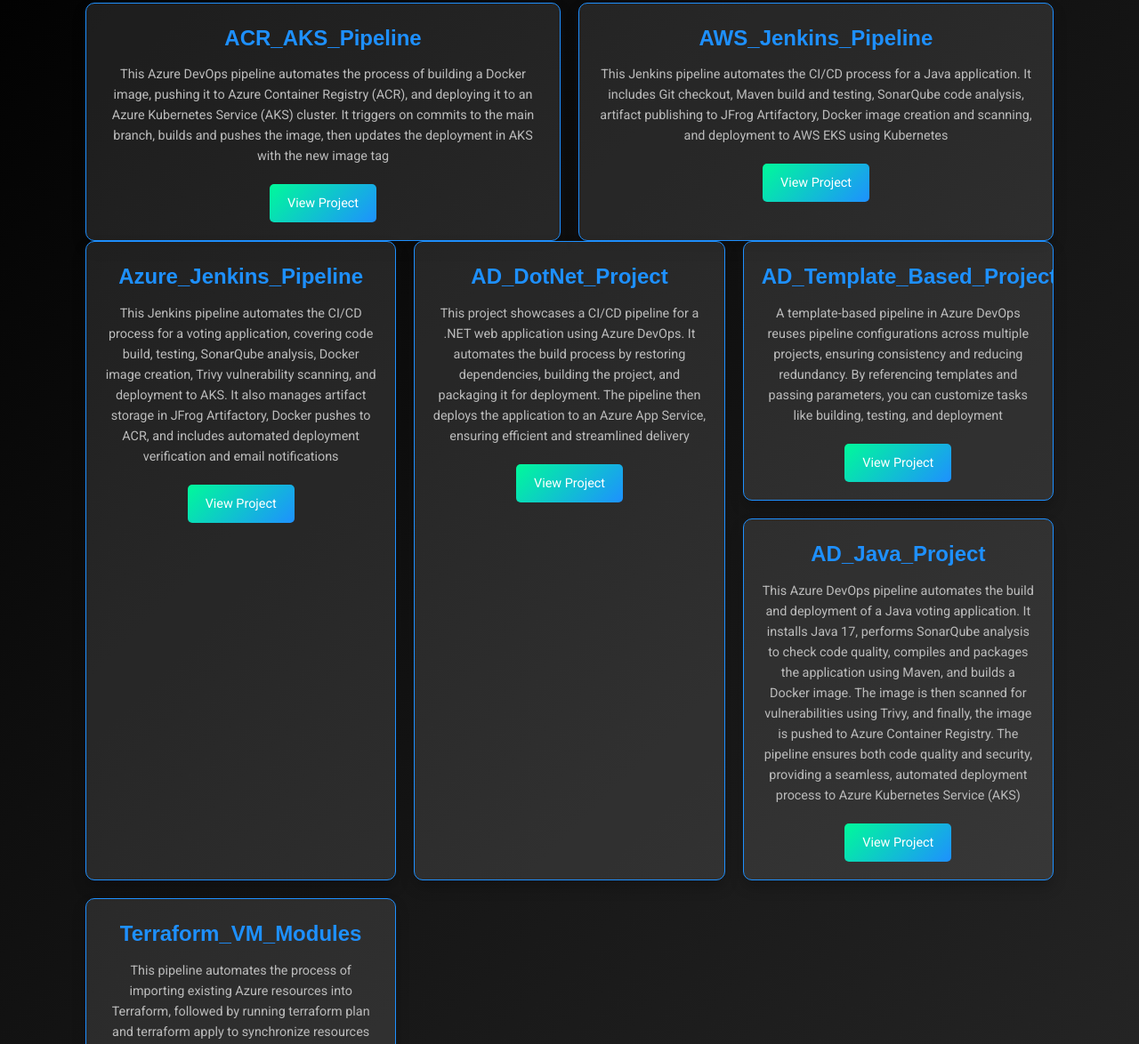
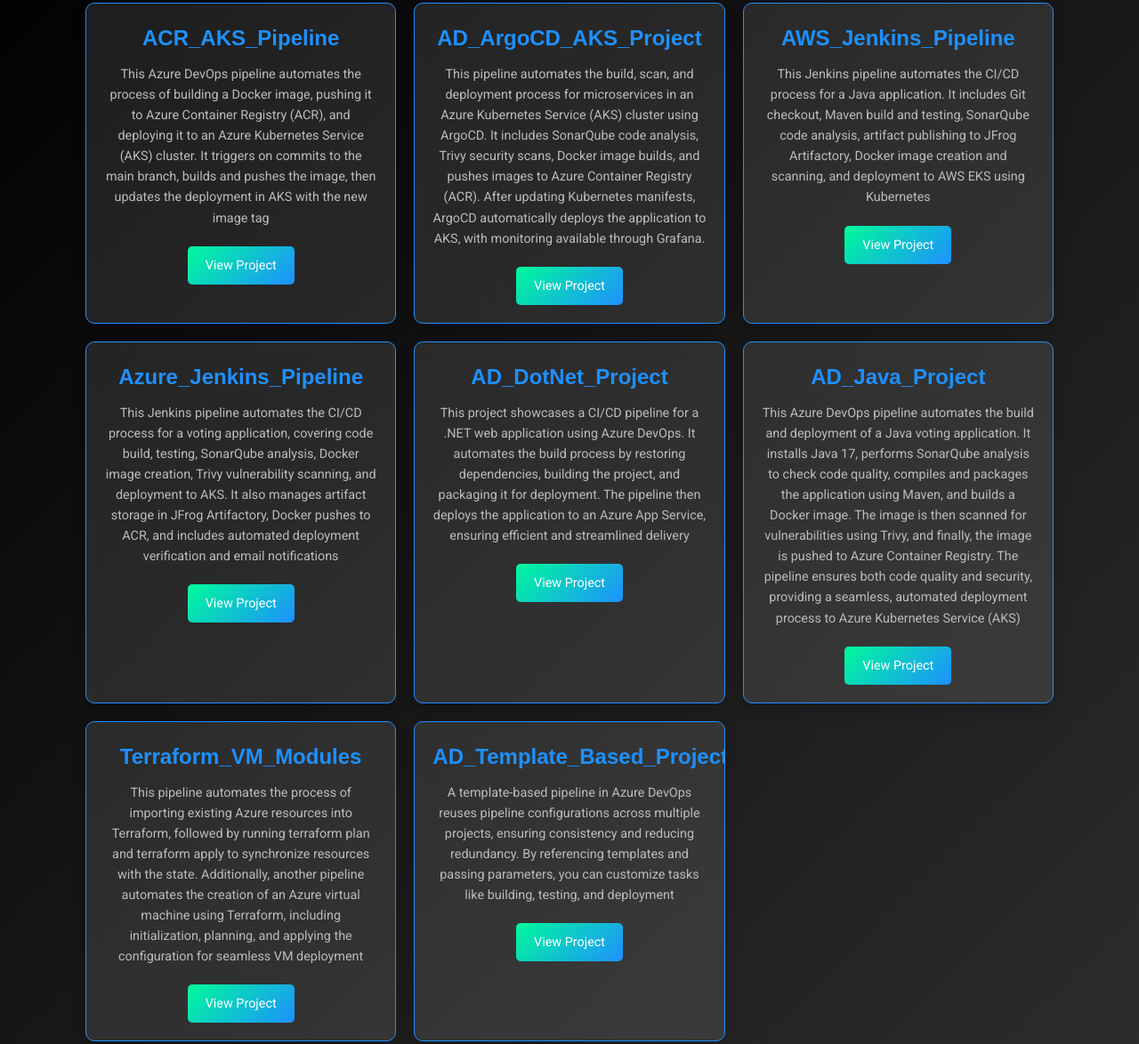
Before and after one commit to devops839/devops839.github.io, a plain HTML site: page index.html in a window 1280 px wide. Shown: the part 903-2077 px from the top of the page at 89% size. Drawn offline with Linux system fonts and the light colour scheme.

Commit message:
Update index.html

```diff
--- a/index.html
+++ b/index.html
@@ -44,12 +44,15 @@
                     <a href="https://github.com/devops839/AD_ACR_AKS_Pipeline" target="_blank" class="btn">View Project</a>
                 </div>
                 <div class="project-card">
+                    <h3>AD_ArgoCD_AKS_Project</h3>
+                    <p>This pipeline automates the build, scan, and deployment process for microservices in an Azure Kubernetes Service (AKS) cluster using ArgoCD. It includes SonarQube code analysis, Trivy security scans, Docker image builds, and pushes images to Azure Container Registry (ACR). After updating Kubernetes manifests, ArgoCD automatically deploys the application to AKS, with monitoring available through Grafana.</p>
+                    <a href="https://github.com/devops839/AD_ArgoCD_AKS_Project" target="_blank" class="btn">View Project</a>
+                </div>
+                <div class="project-card">
                     <h3>AWS_Jenkins_Pipeline</h3>
                     <p>This Jenkins pipeline automates the CI/CD process for a Java application. It includes Git checkout, Maven build and testing, SonarQube code analysis, artifact publishing to JFrog Artifactory, Docker image creation and scanning, and deployment to AWS EKS using Kubernetes</p>
                     <a href="https://github.com/devops839/AWS_Jenkins_Pipeline" target="_blank" class="btn">View Project</a>
                 </div>
-            </div>
-            <div class="project-list">
                 <div class="project-card">
                     <h3>Azure_Jenkins_Pipeline</h3>
                     <p>This Jenkins pipeline automates the CI/CD process for a voting application, covering code build, testing, SonarQube analysis, Docker image creation, Trivy vulnerability scanning, and deployment to AKS. It also manages artifact storage in JFrog Artifactory, Docker pushes to ACR, and includes automated deployment verification and email notifications</p>
@@ -60,28 +63,20 @@
                     <p>This project showcases a CI/CD pipeline for a .NET web application using Azure DevOps. It automates the build process by restoring dependencies, building the project, and packaging it for deployment. The pipeline then deploys the application to an Azure App Service, ensuring efficient and streamlined delivery</p>
                     <a href="https://github.com/devops839/CoffeeShop-DotNet" target="_blank" class="btn">View Project</a>
                 </div>
-            <div class="project-list">
-                <div class="project-card">
-                    <h3>AD_Template_Based_Project</h3>
-                    <p>A template-based pipeline in Azure DevOps reuses pipeline configurations across multiple projects, ensuring consistency and reducing redundancy. By referencing templates and passing parameters, you can customize tasks like building, testing, and deployment</p>
-                    <a href="https://github.com/devops839/AzureDevOps_Template_Based_Project" target="_blank" class="btn">View Project</a>
-                </div>
                 <div class="project-card">
                     <h3>AD_Java_Project</h3>
                     <p>This Azure DevOps pipeline automates the build and deployment of a Java voting application. It installs Java 17, performs SonarQube analysis to check code quality, compiles and packages the application using Maven, and builds a Docker image. The image is then scanned for vulnerabilities using Trivy, and finally, the image is pushed to Azure Container Registry. The pipeline ensures both code quality and security, providing a seamless, automated deployment process to Azure Kubernetes Service (AKS)</p>
                     <a href="https://github.com/devops839/AD_Java_Project" target="_blank" class="btn">View Project</a>
                 </div>
-            </div>
-            <div class="project-list">
                 <div class="project-card">
                     <h3>Terraform_VM_Modules</h3>
                     <p>This pipeline automates the process of importing existing Azure resources into Terraform, followed by running terraform plan and terraform apply to synchronize resources with the state. Additionally, another pipeline automates the creation of an Azure virtual machine using Terraform, including initialization, planning, and applying the configuration for seamless VM deployment</p>
                     <a href="https://github.com/devops839/Terraform_VM_Modules" target="_blank" class="btn">View Project</a>
                 </div>
                 <div class="project-card">
-                    <h3>AD_ArgoCD_AKS_Project</h3>
-                    <p>This pipeline automates the build, scan, and deployment process for microservices in an Azure Kubernetes Service (AKS) cluster using ArgoCD. It includes SonarQube code analysis, Trivy security scans, Docker image builds, and pushes images to Azure Container Registry (ACR). After updating Kubernetes manifests, ArgoCD automatically deploys the application to AKS, with monitoring available through Grafana.</p>
-                    <a href="https://github.com/devops839/AD_ArgoCD_AKS_Project" target="_blank" class="btn">View Project</a>
+                    <h3>AD_Template_Based_Project</h3>
+                    <p>A template-based pipeline in Azure DevOps reuses pipeline configurations across multiple projects, ensuring consistency and reducing redundancy. By referencing templates and passing parameters, you can customize tasks like building, testing, and deployment</p>
+                    <a href="https://github.com/devops839/AzureDevOps_Template_Based_Project" target="_blank" class="btn">View Project</a>
                 </div>
             </div>
         </div>
```
